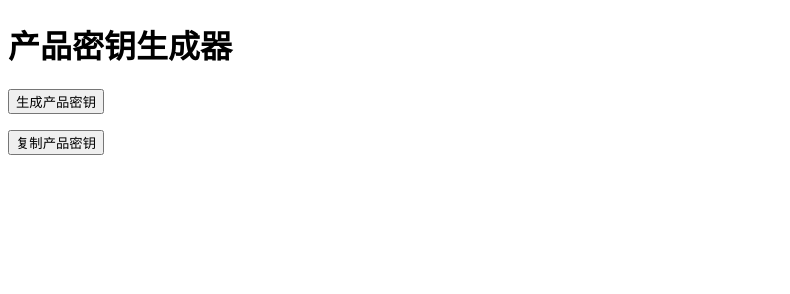
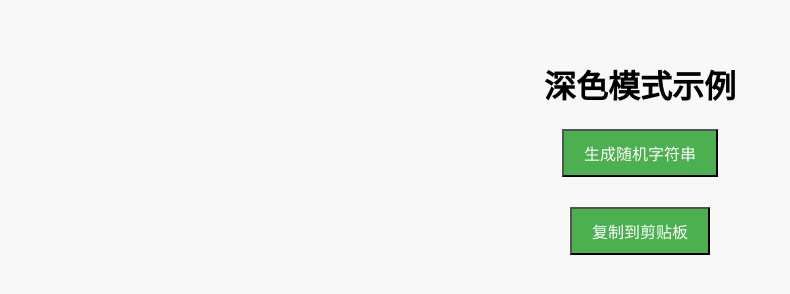
Before and after one commit to zhangchengmc/Product-key-generator, a plain HTML site: page index.html in a window 1280 px wide. Shown: the whole page, without its empty margins (0-790 px from the left). Drawn offline with Linux system fonts and the light colour scheme.

Commit message:
Update index.html

```diff
--- a/index.html
+++ b/index.html
@@ -1,17 +1,25 @@
 <!DOCTYPE html>
-<html>
+<html lang="zh">
+
 <head>
-  <meta charset="utf-8">
-  <title>产品密钥生成器</title>
-  <link rel="stylesheet" href="page.css">
-  <script src="page.js">
+  <meta charset="UTF-8">
+  <meta http-equiv="X-UA-Compatible" content="IE=edge">
+  <meta name="viewport" content="width=device-width, initial-scale=1.0">
+  <link rel="stylesheet" href="styles.css">
+  <script src="script.js"></script>
+  <title>深色模式示例</title>
+</head>
 
-  </script>
-</head>
-<body>
-  <h1>产品密钥生成器</h1>
-  <button onclick="generateRandomString()">生成产品密钥</button>
+<body class="dark-mode">
+  <h1>深色模式示例</h1>
+
+  <button onclick="generateRandomString()">生成随机字符串</button>
+
   <p id="randomString"></p>
-  <button id="copyButton" onclick="copyToClipboard()">复制产品密钥</button>
+
+  <button id="copyButton" onclick="copyToClipboard()">复制到剪贴板</button>
+
+  <script src="script.js"></script>
 </body>
+
 </html>
```
